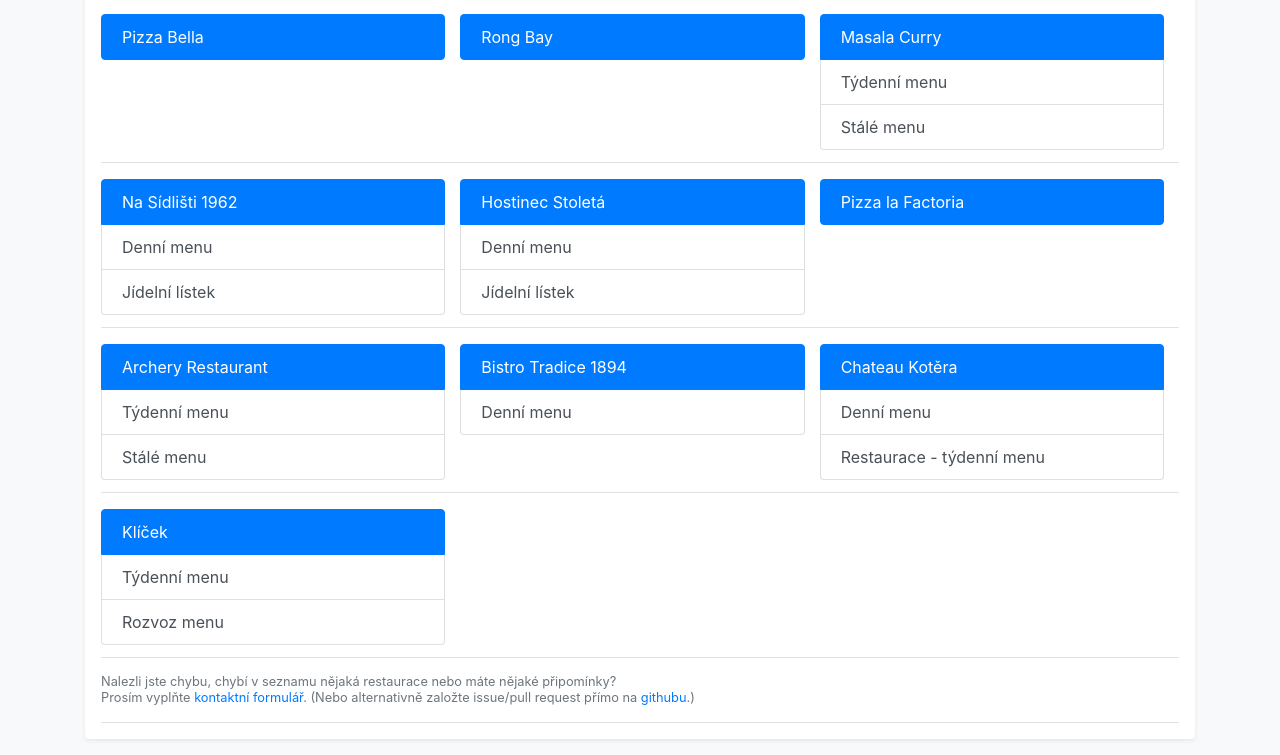
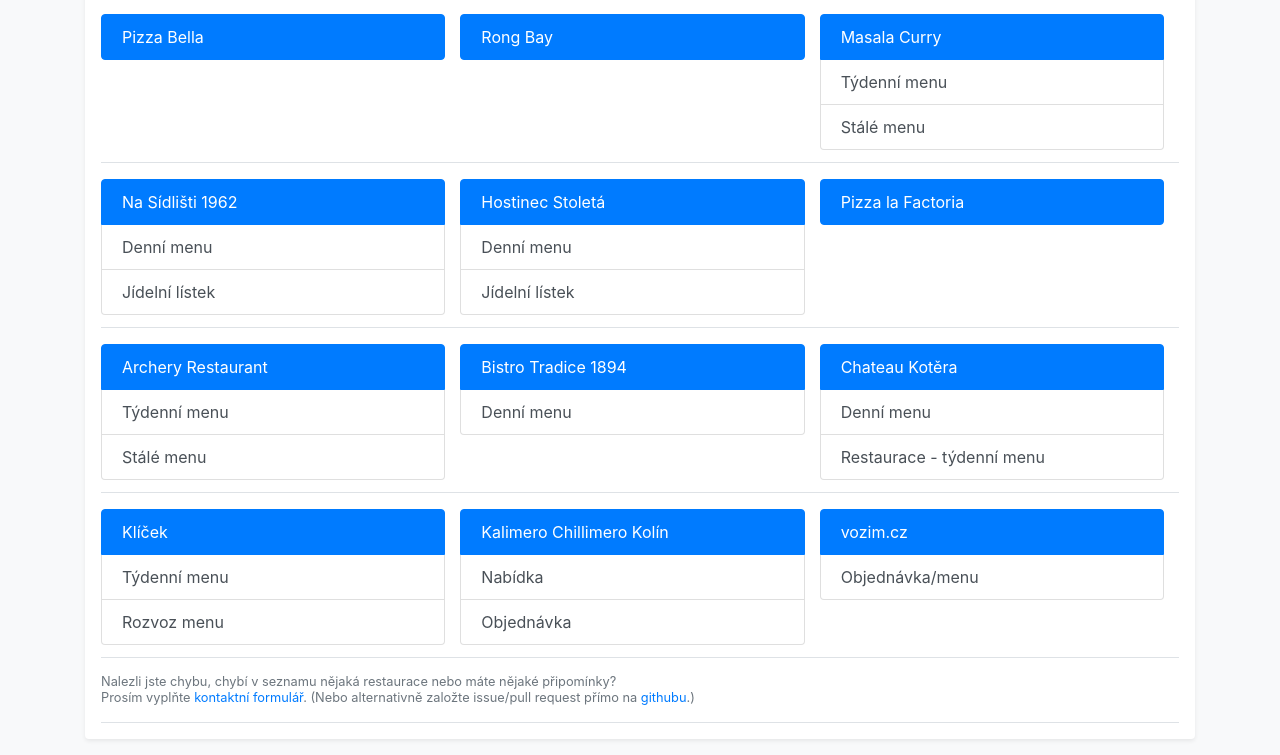
Before and after one commit to paveljandejsek/obedy-kolin, a plain HTML site: page index.html in a window 1280 px wide. Shown: the part 948-1703 px from the top of the page. Drawn offline with Linux system fonts and the light colour scheme.

Commit message:
Added several new restaurants

```diff
--- a/index.html
+++ b/index.html
@@ -204,12 +204,23 @@
           <a href="https://www.restauraceklicek.cz/" class="list-group-item list-group-item-action active">
             Klíček
           </a>
-          <a href="https://www.restauraceklicek.cz/foodlist" class="list-group-item list-group-item-action lunch-menu-link">Týdenní menu</a>
+          <a href="https://www.restauraceklicek.cz/foodlist"
+             class="list-group-item list-group-item-action lunch-menu-link">Týdenní menu</a>
           <a href="https://www.restauraceklicek.cz/foodmenu" class="list-group-item list-group-item-action">Rozvoz menu</a>
         </div>
         <div class="list-group col-sm">
+          <a href="https://www.kalimerokolin.cz/" class="list-group-item list-group-item-action active">
+            Kalimero Chillimero Kolín
+          </a>
+          <a href="https://www.kalimerokolin.cz/nabidka.php"
+             class="list-group-item list-group-item-action lunch-menu-link">Nabídka</a>
+          <a href="https://www.reservo.cz/zakaznik/?klic=73238617" class="list-group-item list-group-item-action">Objednávka</a>
         </div>
         <div class="list-group col-sm">
+          <a href="http://vozim.cz/" class="list-group-item list-group-item-action active">
+            vozim.cz
+          </a>
+          <a href="http://vozim.cz/#objednavka" class="list-group-item list-group-item-action lunch-menu-link">Objednávka/menu</a>
         </div>
       </div>
     </div>
```
